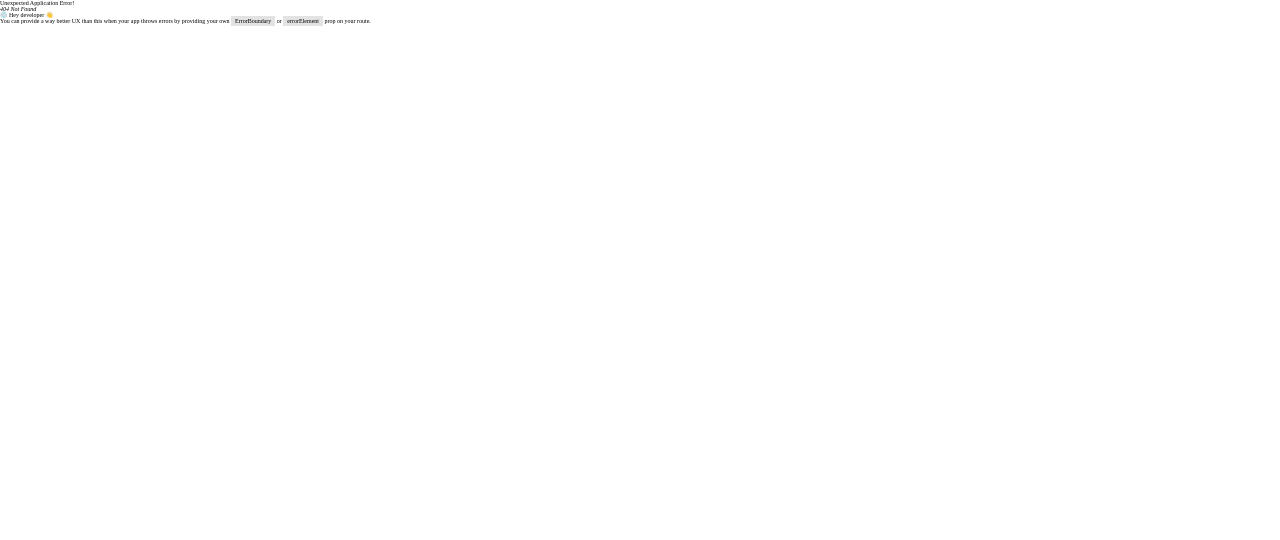
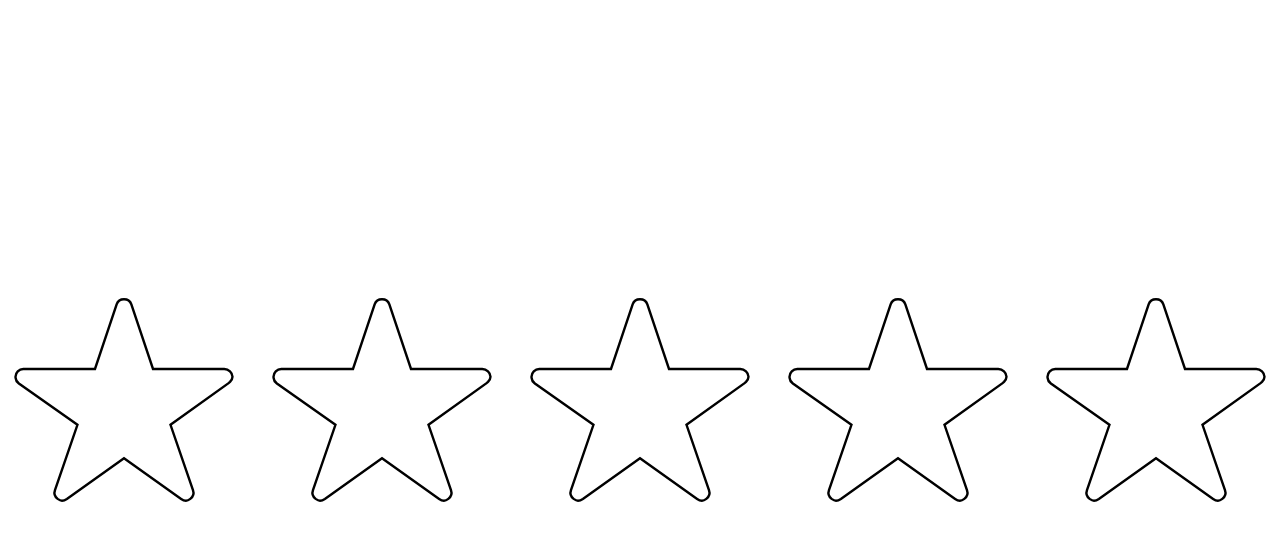
Before and after one commit to duglikespiano/25projectswithreact, a React (Create React App) app: page /3_star_rating in a window 1280 px wide. Before the commit this address had no page. Shown: the top 540 px of the page. Built offline with nearby package versions, Linux system fonts and the light colour scheme.

Commit message:
3 - STAR RATING

```diff
--- a/package.json
+++ b/package.json
@@ -12,6 +12,7 @@
     "@types/react-router-dom": "^5.3.3",
     "react": "^18.3.1",
     "react-dom": "^18.3.1",
+    "react-icons": "^5.3.0",
     "react-router-dom": "^6.25.0",
     "react-scripts": "5.0.1",
     "sass": "^1.77.8",
--- a/src/Route.tsx
+++ b/src/Route.tsx
@@ -2,6 +2,7 @@ import { createBrowserRouter, RouterProvider } from 'react-router-dom';
 import Home from './components/0_home/Home';
 import Accordion from './components/1_accordion/Accordion';
 import RandomColorGenerator from './components/2_random_color_generator/RandomColorGenerator';
+import StarRating from './components/3_star_rating/StarRating';
 
 const router = createBrowserRouter([
 	{
@@ -16,6 +17,10 @@ const router = createBrowserRouter([
 		path: '/2_random_color_generator',
 		element: <RandomColorGenerator />,
 	},
+	{
+		path: '/3_star_rating',
+		element: <StarRating />,
+	},
 ]);
 
 export default function Route() {
--- a/src/components/0_home/Home.tsx
+++ b/src/components/0_home/Home.tsx
@@ -4,7 +4,8 @@ import { componentsInfo } from './componentsInfo';
 import styles from './Home.module.scss';
 
 export default function Home() {
-	const [components, setComponents] = useState(componentsInfo);
+	const [components] = useState(componentsInfo);
+
 	return (
 		<div className={styles['home']}>
 			<ul className={styles['components']}>
--- a/src/components/0_home/componentsInfo.ts
+++ b/src/components/0_home/componentsInfo.ts
@@ -7,4 +7,8 @@ export const componentsInfo = [
 		name: 'random color generator',
 		path: '/2_random_color_generator',
 	},
+	{
+		name: 'star rating',
+		path: '/3_star_rating',
+	},
 ];
--- /dev/null
+++ b/src/components/3_star_rating/StarRating.scss
@@ -0,0 +1,19 @@
+#StarRating {
+	display: flex;
+	width: 100%;
+	height: 100vh;
+	justify-content: center;
+	align-items: center;
+	column-gap: 1rem;
+	.star {
+		width: 25rem;
+		height: 25rem;
+		fill: white;
+		stroke: black;
+		stroke-width: 0.5rem;
+		&.active {
+			fill: rgb(255, 242, 0);
+			stroke: black;
+		}
+	}
+}
--- /dev/null
+++ b/src/components/3_star_rating/StarRating.tsx
@@ -0,0 +1,57 @@
+import { useState } from 'react';
+import { IoIosStar } from 'react-icons/io';
+import './StarRating.scss';
+
+export default function StarRating() {
+	const [rating, setRating] = useState(0);
+
+	return (
+		<div id="StarRating">
+			<IoIosStar
+				className={rating > 0 ? `star active` : `star`}
+				onClick={() => {
+					setRating(1);
+				}}
+				onMouseEnter={() => {
+					setRating(1);
+				}}
+			/>
+			<IoIosStar
+				className={rating > 1 ? `star active` : `star`}
+				onClick={() => {
+					setRating(2);
+				}}
+				onMouseEnter={() => {
+					setRating(2);
+				}}
+			/>
+			<IoIosStar
+				className={rating > 2 ? `star active` : `star`}
+				onClick={() => {
+					setRating(3);
+				}}
+				onMouseEnter={() => {
+					setRating(3);
+				}}
+			/>
+			<IoIosStar
+				className={rating > 3 ? `star active` : `star`}
+				onClick={() => {
+					setRating(4);
+				}}
+				onMouseEnter={() => {
+					setRating(4);
+				}}
+			/>
+			<IoIosStar
+				className={rating > 4 ? `star active` : `star`}
+				onClick={() => {
+					setRating(5);
+				}}
+				onMouseEnter={() => {
+					setRating(5);
+				}}
+			/>
+		</div>
+	);
+}
```
Also changed, not shown: 1 other file (tests, documents, lock files or other folders).
